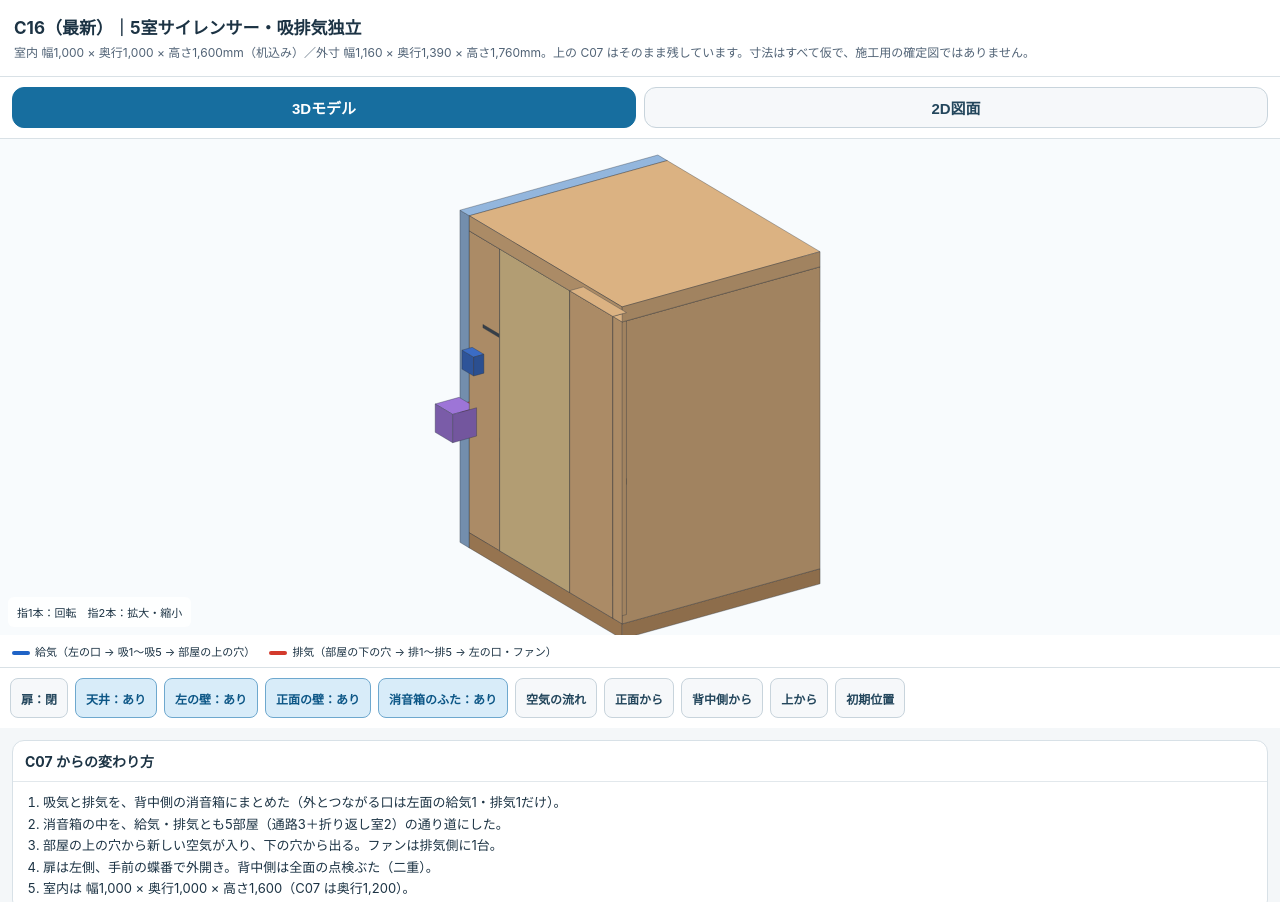
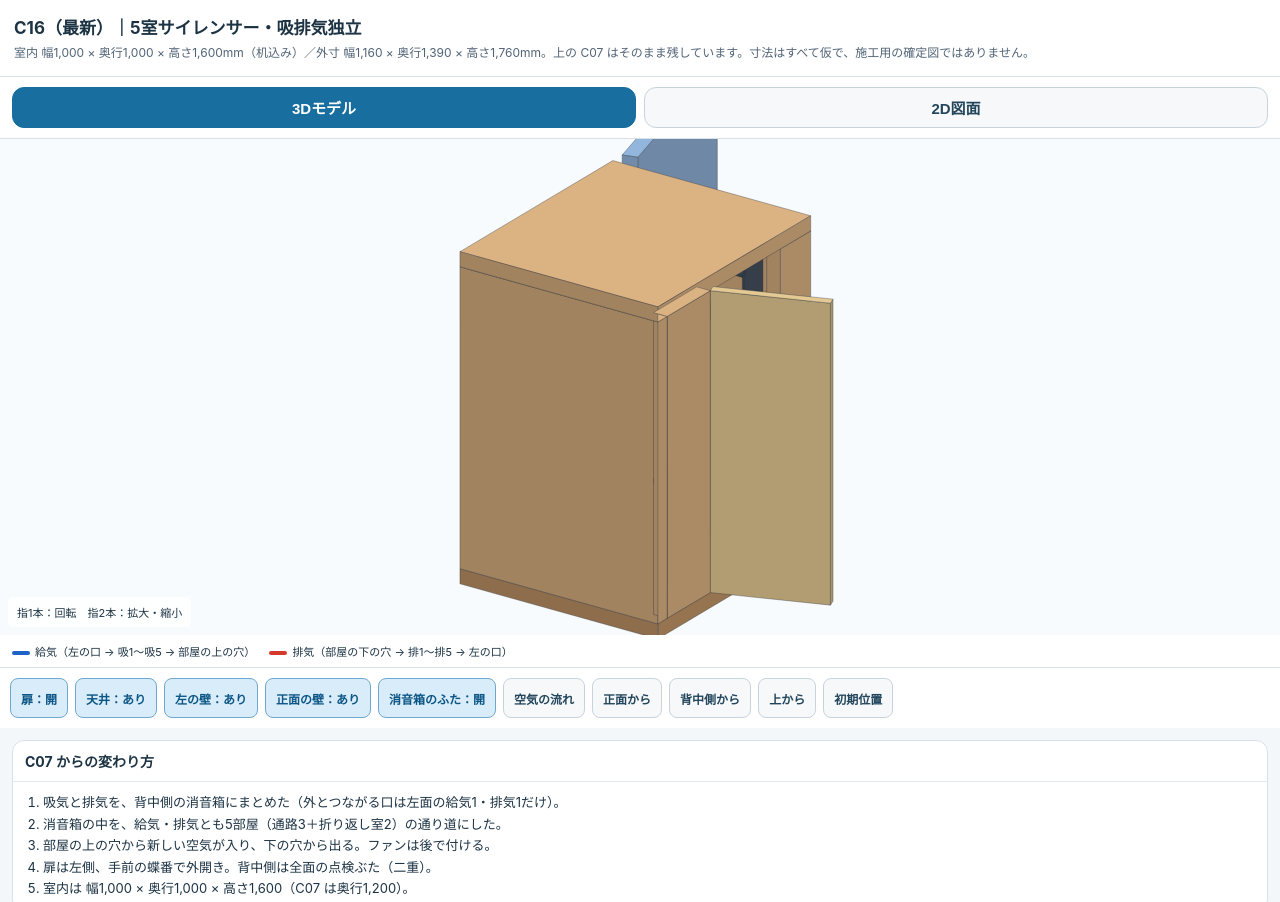
Before and after one commit to amukutsurogiwork-oss/sound-booth-3d, a plain HTML site: page index.html in a window 1280 px wide. Shown: the top 902 px of the page. Drawn offline with Linux system fonts and the light colour scheme.

Commit message:
C16: 3Dの左右を図面と合わせる・穴を丸に・扉とふたを開いた形で表示・ファンを外す
Co-Authored-By: Claude Opus 5.5 <noreply@anthropic.com>
Claude-Session: https://claude.ai/code/session_013wzpunAgzn4TZio2r8GBkC

```diff
--- a/index.html
+++ b/index.html
@@ -70,10 +70,10 @@ button.active{background:#d8ecf9;border-color:#6ea8ce;color:#0c5686}button:focus
 
 <div id="c16-p3d">
   <div class="c16-view" id="c16-stage"><canvas id="c16-cv" aria-label="指で回せる C16 の3Dモデル"></canvas><div class="c16-hint">指1本：回転　指2本：拡大・縮小</div></div>
-  <div class="c16-legend"><span><i style="background:var(--blue)"></i>給気（左の口 → 吸1〜吸5 → 部屋の上の穴）</span><span><i style="background:var(--red)"></i>排気（部屋の下の穴 → 排1〜排5 → 左の口・ファン）</span></div>
+  <div class="c16-legend"><span><i style="background:var(--blue)"></i>給気（左の口 → 吸1〜吸5 → 部屋の上の穴）</span><span><i style="background:var(--red)"></i>排気（部屋の下の穴 → 排1〜排5 → 左の口）</span></div>
   <div class="c16-ctl">
-    <button type="button" id="c16-t-door">扉：閉</button><button type="button" id="c16-t-roof" class="active">天井：あり</button><button type="button" id="c16-t-left" class="active">左の壁：あり</button>
-    <button type="button" id="c16-t-front" class="active">正面の壁：あり</button><button type="button" id="c16-t-lid" class="active">消音箱のふた：あり</button><button type="button" id="c16-air">空気の流れ</button>
+    <button type="button" id="c16-t-door" class="active">扉：開</button><button type="button" id="c16-t-roof" class="active">天井：あり</button><button type="button" id="c16-t-left" class="active">左の壁：あり</button>
+    <button type="button" id="c16-t-front" class="active">正面の壁：あり</button><button type="button" id="c16-t-lid" class="active">消音箱のふた：開</button><button type="button" id="c16-air">空気の流れ</button>
     <button type="button" id="c16-vfront">正面から</button><button type="button" id="c16-vback">背中側から</button><button type="button" id="c16-vtop">上から</button><button type="button" id="c16-vreset">初期位置</button>
   </div>
 </div>
@@ -82,7 +82,7 @@ button.active{background:#d8ecf9;border-color:#6ea8ce;color:#0c5686}button:focus
   <div class="c16-card"><h3>① 上から見た図</h3><div class="c16-draw"><svg id="c16-plan" viewBox="-760 -200 2280 2560" role="img" aria-label="C16 上から見た図"></svg></div>
     <p class="c16-note">右と上の灰色の線が部屋の壁（角置き）。扉は左、蝶番は手前側で外に開きます。背中側の消音箱は、ブースの横・上・底の壁を後ろへ延ばして一つの箱にしています。</p></div>
   <div class="c16-card"><h3>② 消音箱の中（ふたを外した図）</h3><div class="c16-draw"><svg id="c16-sil" viewBox="-330 -200 1700 2010" role="img" aria-label="C16 消音箱の中"></svg></div>
-    <p class="c16-note">ブースの中から背中側を見た向き（左＝扉側）。給気・排気とも「通路 → 折り返し室 → 通路 → 折り返し室 → 通路」の5部屋。部屋どうしは壁の口（50）でつながり、給気と排気は真ん中の厚い仕切りで完全に分かれています。</p></div>
+    <p class="c16-note">後ろから見た向き（ふたを外した状態、左＝扉側）。給気・排気とも「通路 → 折り返し室 → 通路 → 折り返し室 → 通路」の5部屋。部屋どうしは壁の口（50）でつながり、給気と排気は真ん中の厚い仕切りで完全に分かれています。</p></div>
   <div class="c16-card"><h3>③ 横から見た断面</h3><div class="c16-draw"><svg id="c16-sec" viewBox="-200 -200 1850 2220" role="img" aria-label="C16 横から見た断面"></svg></div>
     <p class="c16-note">左が正面（机側）、右が背中側。後ろの壁の上の穴から新しい空気が入り、下の穴から出ていきます。ふたは二重（板＋空気層＋板）。</p></div>
 </div>
@@ -90,7 +90,7 @@ button.active{background:#d8ecf9;border-color:#6ea8ce;color:#0c5686}button:focus
 <div class="c16-card"><h3>C07 からの変わり方</h3><ol>
   <li>吸気と排気を、背中側の消音箱にまとめた（外とつながる口は左面の給気1・排気1だけ）。</li>
   <li>消音箱の中を、給気・排気とも5部屋（通路3＋折り返し室2）の通り道にした。</li>
-  <li>部屋の上の穴から新しい空気が入り、下の穴から出る。ファンは排気側に1台。</li>
+  <li>部屋の上の穴から新しい空気が入り、下の穴から出る。ファンは後で付ける。</li>
   <li>扉は左側、手前の蝶番で外開き。背中側は全面の点検ぶた（二重）。</li>
   <li>室内は 幅1,000 × 奥行1,000 × 高さ1,600（C07 は奥行1,200）。</li>
 </ol></div>
@@ -99,7 +99,7 @@ button.active{background:#d8ecf9;border-color:#6ea8ce;color:#0c5686}button:focus
   <li>折り返し室の幅（今は 200）。</li>
   <li>点検ぶたは右（部屋の角側）の蝶番。全開には後ろに約1.2mの空きが要ります。</li>
   <li>給気口と排気口の高さの離れ（今は約30cm）。</li>
-  <li>ファン1台の風量、換気量、遮音の性能は未計算・未検証です。閉め切った使用は換気を確かめてから。</li>
+  <li>ファン（後で付ける）、換気量、遮音の性能は未計算・未検証です。閉め切った使用は換気を確かめてから。</li>
 </ol></div>
 <div class="c16-old">ここから下は前の版（C07）</div>
 </section>
@@ -358,7 +358,7 @@ function flow(s,pts,color,id){el(s,'polyline',{points:pts.map(p=>p.join(',')).jo
   text(s,W+SIL.holeIn[0],yBack-24,'上と下に穴',{fs:30,fill:'var(--muted)'});
   head(s,'c16pb','var(--blue)');head(s,'c16pr','var(--red)');
   flow(s,[[-240,ySil+40],[W+10,ySil+40]],'var(--blue)','c16pb');flow(s,[[W+10,ySil+110],[-240,ySil+110]],'var(--red)','c16pr');
-  text(s,-250,ySil+10,'給気（上）',{fs:32,a:'end',fill:'var(--blue)'});text(s,-250,ySil+165,'排気（下・ファン）',{fs:32,a:'end',fill:'var(--red)'});
+  text(s,-250,ySil+10,'給気（上）',{fs:32,a:'end',fill:'var(--blue)'});text(s,-250,ySil+165,'排気（下）',{fs:32,a:'end',fill:'var(--red)'});
   const lx=OW,ly=yLid+D.lid,b=45*Math.PI/180,qx=lx-OW*Math.cos(b),qy=ly+OW*Math.sin(b);
   line(s,lx,ly,qx,qy,'stroke:var(--blue);stroke-width:8;stroke-dasharray:24 12');el(s,'circle',{cx:lx,cy:ly,r:14,style:'fill:var(--paper);stroke:var(--blue);stroke-width:4'});
   el(s,'path',{d:`M0,${ly} A${OW},${OW} 0 0 0 ${qx},${qy}`,style:S.dash});
@@ -377,7 +377,6 @@ function flow(s,pts,color,id){el(s,'polyline',{points:pts.map(p=>p.join(',')).jo
   text(s,hIn[0]-40,hIn[1]+95,'部屋の上の穴（入る）',{fs:28,fill:'var(--muted)'});text(s,hOut[0]-40,hOut[1]-70,'部屋の下の穴（出る）',{fs:28,fill:'var(--muted)'});
   const pi=Y(SIL.portIn),pe=Y(SIL.portOut);
   rect(s,0,pi-D.port/2,W,D.port,'fill:var(--paper);stroke:var(--blue);stroke-width:4');rect(s,0,pe-D.port/2,W,D.port,'fill:var(--paper);stroke:var(--red);stroke-width:4');
-  el(s,'circle',{cx:-150,cy:pe,r:70,style:'fill:none;stroke:var(--fan);stroke-width:6'});text(s,-150,pe+12,'ファン',{fs:30,fill:'var(--fan)'});
   head(s,'c16ar','var(--red)');head(s,'c16ab','var(--blue)');
   const F=(pts,c,id)=>flow(s,pts.map(([x,y])=>[x<0?x:X(x),Y(y)]),c,id);
   F(SIL.flowIn,'var(--blue)','c16ab');F(SIL.flowOut,'var(--red)','c16ar');
@@ -411,33 +410,43 @@ function flow(s,pts,color,id){el(s,'polyline',{points:pts.map(p=>p.join(',')).jo
     ['消音箱の通路の奥行',String(D.sil)],['点検ぶた',`厚さ ${D.lid}（板＋空気層＋板）・右に蝶番`],
     ['消音箱の部屋',`給気・排気とも5部屋（通路3＋折り返し室2）、折り返し室の幅 ${D.turn}`],
     ['仕切り板の厚さ',`${D.part}（給気/排気の境は ${D.mid}）`],['部屋どうしの口',`各 ${D.gap}（4か所 × 2系統）`],
-    ['部屋との穴',`φ${D.hole} × 2（上＝入る、下＝出る）`],['外との口',`左面に給気口 φ${D.port}（上）・排気口 φ${D.port}（下・ファン1台）`]];
+    ['部屋との穴',`φ${D.hole} × 2（上＝入る、下＝出る）`],['外との口',`左面に給気口 φ${D.port}（上）・排気口 φ${D.port}（下）`]];
   const t=document.getElementById('c16-dims');for(const [k,v] of rows){const tr=t.insertRow();const th=document.createElement('th');th.textContent=k;tr.append(th);tr.insertCell().textContent=v;}
 })();
 
 /* ---------- 3D (orthographic, painter's sort; x = width from door side, y = depth from front, z = height) ---------- */
-const C={wood:[224,182,133],woodDark:[196,152,104],lid:[150,186,226],door:[233,205,150],part:[70,82,96],hole:[30,36,44],desk:[178,132,90],port:[90,100,110],fan:[160,120,220]};
+const C={wood:[224,182,133],woodDark:[196,152,104],lid:[150,186,226],door:[233,205,150],part:[70,82,96],hole:[25,30,38],desk:[178,132,90]};
+// Boxes are 8 corner points (axis-aligned or rotated); decals are flat discs stuck on one face of a box.
+function corners(x0,y0,z0,x1,y1,z1){return [[x0,y0,z0],[x1,y0,z0],[x1,y1,z0],[x0,y1,z0],[x0,y0,z1],[x1,y0,z1],[x1,y1,z1],[x0,y1,z1]];}
+function leaf(hx,hy,dirx,diry,len,thick,z0,z1){ // a panel hinged on a vertical axis at (hx,hy)
+  const px=-diry*thick,py=dirx*thick,e=[hx+dirx*len,hy+diry*len];
+  const q=[[hx,hy],[e[0],e[1]],[e[0]+px,e[1]+py],[hx+px,hy+py]];
+  return [...q.map(([x,y])=>[x,y,z0]),...q.map(([x,y])=>[x,y,z1])];
+}
+function disc(cx,cy,cz,r,axis){const pts=[];for(let i=0;i<24;i++){const t=i/24*2*Math.PI,u=r*Math.cos(t),v=r*Math.sin(t);
+  pts.push(axis==='y'?[cx+u,cy,cz+v]:[cx,cy+u,cz+v]);}return pts;}
 function model(st){
-  const B=[],add=(g,c,x0,y0,z0,x1,y1,z1)=>B.push({g,c,a:[x0,y0,z0],b:[x1,y1,z1]});
-  add('floor',C.woodDark,0,0,0,OW,yLid,W);
-  add('roof',C.wood,0,0,OH-W,OW,yLid,OH);
-  add('front',C.wood,0,0,W,OW,W,OH-W);
-  add('right',C.wood,OW-W,W,W,OW,yLid,OH-W);
-  add('left',C.wood,0,W,W,W,D.door.from,OH-W);add('left',C.wood,0,D.door.from+D.door.w,W,W,yLid,OH-W);
-  add('door',C.door,0,D.door.from,W,60,D.door.from+D.door.w,OH-W);
-  add('back',C.wood,W,yBack,W,W+D.in.w,ySil,OH-W);
-  add('desk',C.desk,W,W,W+D.desk.h-30,W+D.in.w,W+D.desk.d,W+D.desk.h);add('desk',C.desk,W,W+D.desk.d-30,W,W+D.in.w,W+D.desk.d,W+D.desk.h-30);
-  const Z=y=>OH-W-y;
-  for(const [x,y,w,h] of SIL.parts)add('sil',C.part,W+x,ySil,Z(y+h),W+x+w,yLid,Z(y));
-  for(const [hx,hy] of [SIL.holeIn,SIL.holeOut])add('hole',C.hole,W+hx-D.hole/2,yBack-4,Z(hy)-D.hole/2,W+hx+D.hole/2,ySil+4,Z(hy)+D.hole/2);
-  const yc=ySil+D.sil/2;
-  add('port',[60,110,200],-60,yc-D.port/2,Z(SIL.portIn)-D.port/2,0,yc+D.port/2,Z(SIL.portIn)+D.port/2);
-  add('port',[205,70,60],-60,yc-D.port/2,Z(SIL.portOut)-D.port/2,0,yc+D.port/2,Z(SIL.portOut)+D.port/2);
-  add('fan',C.fan,-200,yc-75,Z(SIL.portOut)-75,-60,yc+75,Z(SIL.portOut)+75);
-  add('lid',C.lid,0,yLid,0,OW,OD,OH);
-  const hide=new Set(st.hide);
-  if(st.doorOpen)hide.add('door');
-  return B.filter(b=>!hide.has(b.g));
+  const B=[],add=(g,c,v,decals)=>{const o={g,c,v,decals:decals||[]};B.push(o);return o;},box=(g,c,...r)=>add(g,c,corners(...r));
+  const Z=y=>OH-W-y,yc=ySil+D.sil/2;
+  box('floor',C.woodDark,0,0,0,OW,yLid,W);
+  box('roof',C.wood,0,0,OH-W,OW,yLid,OH);
+  box('front',C.wood,0,0,W,OW,W,OH-W);
+  box('right',C.wood,OW-W,W,W,OW,yLid,OH-W);
+  box('left',C.wood,0,W,W,W,D.door.from,OH-W);
+  const lw=box('left',C.wood,0,D.door.from+D.door.w,W,W,yLid,OH-W);
+  // outside ports on the left face of the silencer box
+  lw.decals.push({n:[-1,0,0],c:[31,99,198],p:disc(-2,yc,Z(SIL.portIn),D.port/2,'x')},{n:[-1,0,0],c:[211,58,44],p:disc(-2,yc,Z(SIL.portOut),D.port/2,'x')});
+  const a=70*Math.PI/180;
+  if(st.doorOpen)add('door',C.door,leaf(0,D.door.from,-Math.sin(a),Math.cos(a),D.door.w,-50,W,OH-W));
+  else box('door',C.door,0,D.door.from,W,60,D.door.from+D.door.w,OH-W);
+  const bw=box('back',C.wood,W,yBack,W,W+D.in.w,ySil,OH-W);
+  for(const [hx,hy] of [SIL.holeIn,SIL.holeOut]){bw.decals.push({n:[0,-1,0],c:C.hole,p:disc(W+hx,yBack-2,Z(hy),D.hole/2,'y')},{n:[0,1,0],c:C.hole,p:disc(W+hx,ySil+2,Z(hy),D.hole/2,'y')});}
+  box('desk',C.desk,W,W,W+D.desk.h-30,W+D.in.w,W+D.desk.d,W+D.desk.h);box('desk',C.desk,W,W+D.desk.d-30,W,W+D.in.w,W+D.desk.d,W+D.desk.h-30);
+  for(const [x,y,w,h] of SIL.parts)box('sil',C.part,W+x,ySil,Z(y+h),W+x+w,yLid,Z(y));
+  const b2=105*Math.PI/180;
+  if(st.lidOpen)add('lid',C.lid,leaf(OW,OD,-Math.cos(b2),Math.sin(b2),OW,D.lid,0,OH));
+  else box('lid',C.lid,0,yLid,0,OW,OD,OH);
+  return B.filter(b=>!st.hide.has(b.g));
 }
 function flows(){
   const Z=y=>OH-W-y,yc=ySil+D.sil/2,map=pts=>pts.map(([x,y])=>[x<0?x:W+x,yc,Z(y)]);
@@ -445,33 +454,35 @@ function flows(){
   return [{c:'#1f63c6',p:[...map(SIL.flowIn),[W+hi[0],yc,Z(hi[1])],[W+hi[0],yBack-260,Z(hi[1])]]},
           {c:'#d33a2c',p:[[W+ho[0],yBack-260,Z(ho[1])],[W+ho[0],yc,Z(ho[1])],...map(SIL.flowOut),[-260,yc,Z(SIL.portOut)]]}];
 }
-const FACES=[[0,1,2,3,[0,0,-1]],[4,5,6,7,[0,0,1]],[0,1,5,4,[0,-1,0]],[3,2,6,7,[0,1,0]],[0,3,7,4,[-1,0,0]],[1,2,6,5,[1,0,0]]];
+const FACES=[[0,1,2,3],[4,5,6,7],[0,1,5,4],[3,2,6,7],[0,3,7,4],[1,2,6,5]];
 const cv=document.getElementById('c16-cv'),stage=document.getElementById('c16-stage'),ctx=cv.getContext('2d');
-const st={yaw:0.6,pitch:0.42,zoom:1,air:false,doorOpen:false,hide:new Set()};
+const st={yaw:-0.6,pitch:0.42,zoom:1,air:false,doorOpen:true,lidOpen:true,hide:new Set()};
 let Wc=0,Hc=0,dpr=1;
-function proj(p){
-  const cx=p[0]-OW/2,cy=p[1]-OD/2,cz=p[2]-OH/2,cs=Math.cos(st.yaw),sn=Math.sin(st.yaw),cp=Math.cos(st.pitch),sp=Math.sin(st.pitch);
-  const x1=cx*cs-cy*sn,y1=cx*sn+cy*cs;
-  return {x:x1,y:cz*cp+y1*sp,d:y1*cp-cz*sp};
-}
-function viewDepthOfNormal(n){const cs=Math.cos(st.yaw),sn=Math.sin(st.yaw);const y1=n[0]*sn+n[1]*cs;return y1*Math.cos(st.pitch)-n[2]*Math.sin(st.pitch);}
+// World x runs from the seated person's left (door side) to their right, so the view mirrors x.
+function rot(x,y,z){const cs=Math.cos(st.yaw),sn=Math.sin(st.yaw),cp=Math.cos(st.pitch),sp=Math.sin(st.pitch),x1=x*cs-y*sn,y1=x*sn+y*cs;return {x:x1,y:z*cp+y1*sp,d:y1*cp-z*sp};}
+function proj(p){return rot(OW/2-p[0],p[1]-OD/2,p[2]-OH/2);}
+function viewDepthOfNormal(n){return rot(-n[0],n[1],n[2]).d;}
+const sub=(a,b)=>[a[0]-b[0],a[1]-b[1],a[2]-b[2]],cross=(a,b)=>[a[1]*b[2]-a[2]*b[1],a[2]*b[0]-a[0]*b[2],a[0]*b[1]-a[1]*b[0]],dot=(a,b)=>a[0]*b[0]+a[1]*b[1]+a[2]*b[2];
+function faceNormal(v,f,cen){const p=f.map(i=>v[i]);let n=cross(sub(p[1],p[0]),sub(p[3],p[0]));if(dot(n,n)<1e-9)n=cross(sub(p[2],p[1]),sub(p[0],p[1]));
+  const fc=p.reduce((s,q)=>[s[0]+q[0]/4,s[1]+q[1]/4,s[2]+q[2]/4],[0,0,0]);if(dot(n,sub(fc,cen))<0)n=n.map(x=>-x);const L=Math.hypot(...n);return n.map(x=>x/L);}
 function draw(){
   ctx.setTransform(dpr,0,0,dpr,0,0);ctx.clearRect(0,0,Wc,Hc);ctx.fillStyle='#f8fbfd';ctx.fillRect(0,0,Wc,Hc);
   const scale=Math.min(Wc,Hc)/2400*st.zoom,ox=Wc/2,oy=Hc/2+10,S2=pt=>[ox+pt.x*scale,oy-pt.y*scale];
   const polys=[];
   for(const b of model(st)){
-    const [a,c]=[b.a,b.b],v=[[a[0],a[1],a[2]],[c[0],a[1],a[2]],[c[0],c[1],a[2]],[a[0],c[1],a[2]],[a[0],a[1],c[2]],[c[0],a[1],c[2]],[c[0],c[1],c[2]],[a[0],c[1],c[2]]].map(proj);
+    const cen=b.v.reduce((s,q)=>[s[0]+q[0]/8,s[1]+q[1]/8,s[2]+q[2]/8],[0,0,0]),pv=b.v.map(proj);
     for(const f of FACES){
-      const nd=viewDepthOfNormal(f[4]);if(nd>=0)continue;
-      const pts=f.slice(0,4).map(i=>v[i]),d=pts.reduce((s,p)=>s+p.d,0)/4;
-      const light=.62+.38*Math.max(0,f[4][2]*.8+(-nd)*.35+f[4][0]*-.2);
+      const n=faceNormal(b.v,f,cen),nd=viewDepthOfNormal(n);if(nd>=0)continue;
+      const pts=f.map(i=>pv[i]),d=pts.reduce((s,p)=>s+p.d,0)/4;
+      const light=.62+.38*Math.max(0,n[2]*.8+(-nd)*.35-n[0]*.2);
       polys.push({d,pts,col:b.c.map(x=>Math.min(255,Math.round(x*light)))});
+      for(const dc of b.decals)if(dot(dc.n,n)>.99)polys.push({d:d-.5,pts:dc.p.map(proj),col:dc.c,flat:true});
     }
   }
   polys.sort((p,q)=>q.d-p.d);
   ctx.lineJoin='round';
   for(const p of polys){ctx.beginPath();p.pts.forEach((pt,i)=>{const [x,y]=S2(pt);i?ctx.lineTo(x,y):ctx.moveTo(x,y);});ctx.closePath();
-    ctx.fillStyle=`rgb(${p.col})`;ctx.fill();ctx.strokeStyle='rgba(40,50,60,.35)';ctx.lineWidth=1;ctx.stroke();}
+    ctx.fillStyle=`rgb(${p.col})`;ctx.fill();if(!p.flat){ctx.strokeStyle='rgba(40,50,60,.35)';ctx.lineWidth=1;ctx.stroke();}}
   if(st.air)for(const f of flows()){
     const pts=f.p.map(p=>S2(proj(p)));ctx.beginPath();pts.forEach(([x,y],i)=>i?ctx.lineTo(x,y):ctx.moveTo(x,y));
     ctx.strokeStyle=f.c;ctx.lineWidth=Math.max(2.5,5*st.zoom*Math.min(Wc,Hc)/700);ctx.globalAlpha=.9;ctx.stroke();ctx.globalAlpha=1;
@@ -490,11 +501,12 @@ const up=e=>{ptrs.delete(e.pointerId);pinch=0;};cv.addEventListener('pointerup',
 cv.addEventListener('wheel',e=>{e.preventDefault();st.zoom=Math.max(.5,Math.min(4,st.zoom*(e.deltaY<0?1.1:.9)));draw();},{passive:false});
 const $=id=>document.getElementById(id);
 const toggle=(id,g,label)=>{$(id).onclick=()=>{const on=st.hide.has(g);on?st.hide.delete(g):st.hide.add(g);$(id).classList.toggle('active',on);$(id).textContent=label+(on?'：あり':'：なし');draw();};};
-toggle('c16-t-roof','roof','天井');toggle('c16-t-left','left','左の壁');toggle('c16-t-front','front','正面の壁');toggle('c16-t-lid','lid','消音箱のふた');
+toggle('c16-t-roof','roof','天井');toggle('c16-t-left','left','左の壁');toggle('c16-t-front','front','正面の壁');
+$('c16-t-lid').onclick=()=>{st.lidOpen=!st.lidOpen;$('c16-t-lid').textContent=st.lidOpen?'消音箱のふた：開':'消音箱のふた：閉';$('c16-t-lid').classList.toggle('active',st.lidOpen);draw();};
 $('c16-t-door').onclick=()=>{st.doorOpen=!st.doorOpen;$('c16-t-door').textContent=st.doorOpen?'扉：開':'扉：閉';$('c16-t-door').classList.toggle('active',st.doorOpen);draw();};
 $('c16-air').onclick=()=>{st.air=!st.air;$('c16-air').classList.toggle('active',st.air);draw();};
 const view=(y,p,z)=>{st.yaw=y;st.pitch=p;if(z)st.zoom=z;draw();};
-$('c16-vfront').onclick=()=>view(0,.15);$('c16-vback').onclick=()=>view(Math.PI,.15);$('c16-vtop').onclick=()=>view(-0.2,1.4);$('c16-vreset').onclick=()=>view(0.6,.42,1);
+$('c16-vfront').onclick=()=>view(0,.15);$('c16-vback').onclick=()=>view(Math.PI,.15);$('c16-vtop').onclick=()=>view(-0.2,1.4);$('c16-vreset').onclick=()=>view(-0.6,.42,1);
 function mode2(d){$('c16-p3d').hidden=!d;$('c16-p2d').hidden=d;$('c16-b3d').classList.toggle('active',d);$('c16-b2d').classList.toggle('active',!d);if(d)requestAnimationFrame(resize);}
 $('c16-b3d').onclick=()=>mode2(true);$('c16-b2d').onclick=()=>mode2(false);
 window.addEventListener('resize',resize);resize();
```
